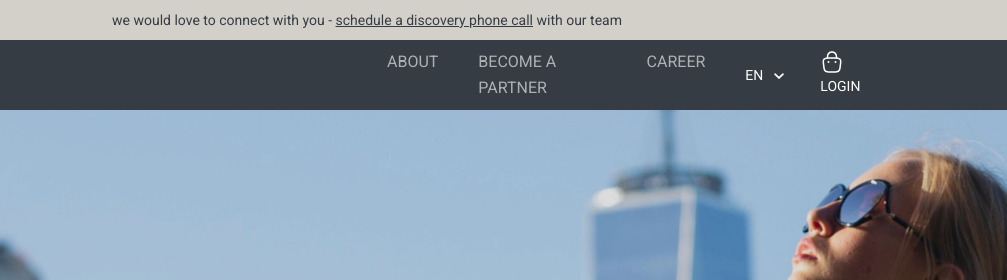
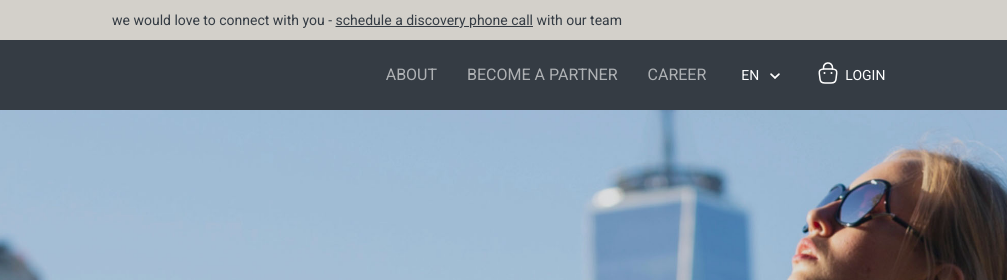
Before and after one commit to Regolo/NYWD-V2, a website: page home.html in a window 1280 px wide. Shown: the top 280 px of the page, 273-1280 px from the left. Drawn offline with nearby package versions, Linux system fonts and the light colour scheme; files that its build step writes are made by us from their sources.

Commit message:
Update _header.scss

```diff
--- a/sass/_header.scss
+++ b/sass/_header.scss
@@ -36,7 +36,7 @@ header{
 	}
 
 	.navigation {
-		width: 50%;
+		width: 57%;
 		display: flex;
 		align-items: center;
 		height: 100%;
@@ -70,7 +70,7 @@ header{
 		display: flex;
 		list-style-type: none;
 		li{
-			margin: 0 20px;
+			margin: 0 15px;
 			a{
 				text-transform: uppercase;
 				font-size: 1.6rem;
```
